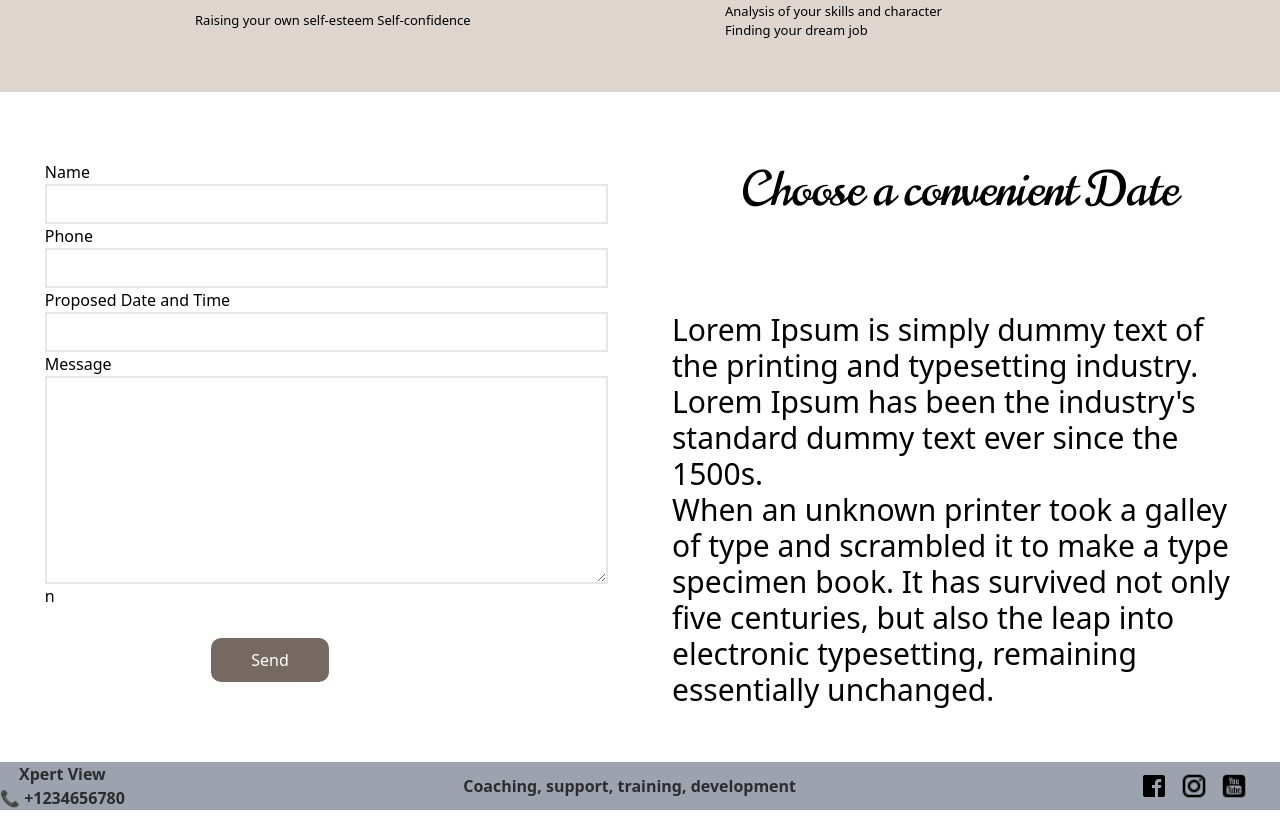
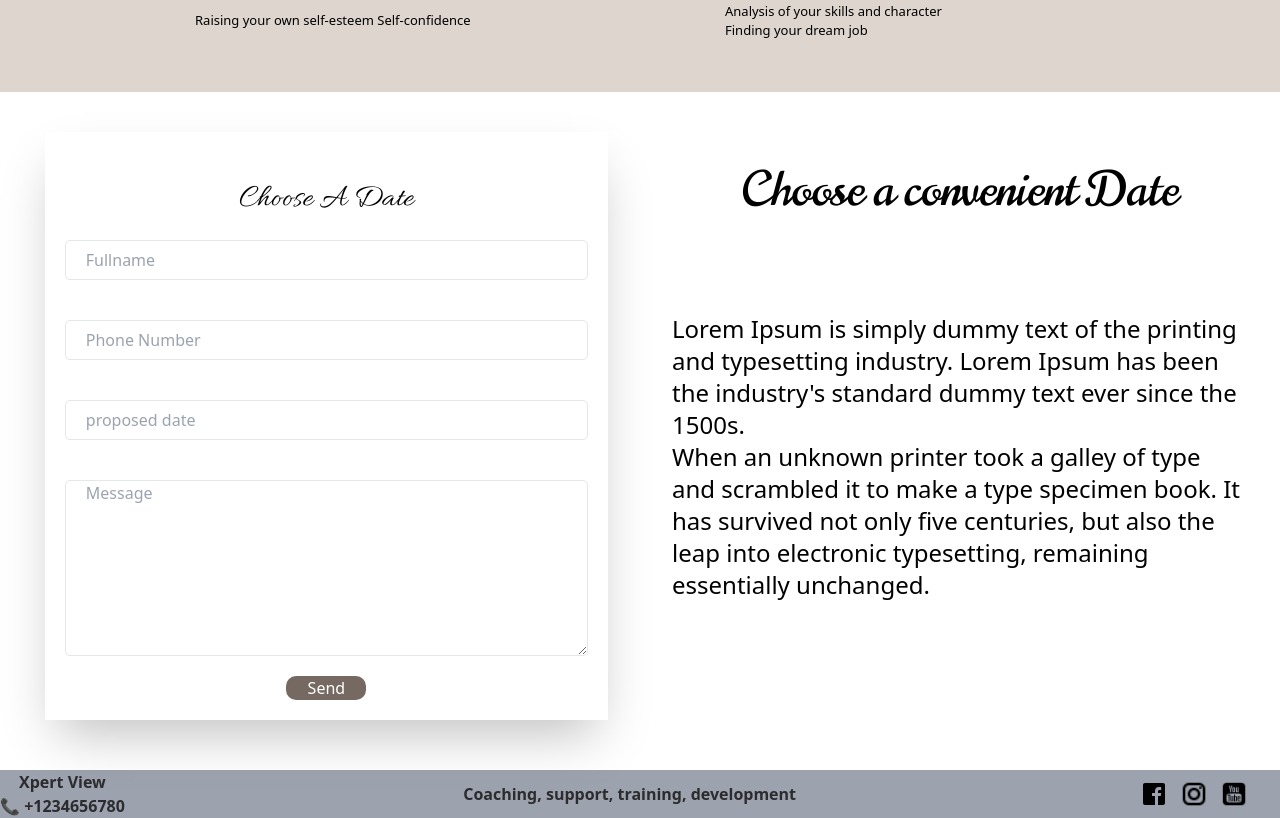
Before and after one commit to Biokes/xpertview-front-end, a React (Create React App) app: page /coaching in a window 1280 px wide. Shown: the part 1360-2178 px from the top of the page. Built offline with nearby package versions, Linux system fonts and the light colour scheme; some icons are missing.

Commit message:
update components froms

```diff
--- a/package.json
+++ b/package.json
@@ -12,10 +12,12 @@
     "@testing-library/react": "^13.4.0",
     "@testing-library/user-event": "^13.5.0",
     "axios": "^1.7.2",
+    "bootstrap": "^5.3.3",
     "formik": "^2.4.6",
     "hamburger-react": "^2.5.1",
     "init": "^0.1.2",
     "react": "^18.3.1",
+    "react-datepicker": "^7.3.0",
     "react-dom": "^18.3.1",
     "react-icon": "^1.0.0",
     "react-icons": "^5.2.1",
--- a/src/App.module.css
+++ b/src/App.module.css
@@ -14,6 +14,9 @@
 }
 .ptags>p{
     margin-block: 5px;
+}
+.listInner>li{
+    font-size: 20px;
 }
 .training{
     margin-inline: 4%;
--- a/src/pages/coaching/Consulation.jsx
+++ b/src/pages/coaching/Consulation.jsx
@@ -23,7 +23,7 @@ export default function Consultation(){
                 <p className={`text-center text-2xl ${styles.benefit} font-thin my-3`}>
                     What Does Consultation look like?</p>
                 <button  onClick={()=>{Navigate('/contact')}}
-                    className={'px-5 font-thin my-3 border-neutral-950 border-2'} >Sign up for a consultation</button>
+                    className={'px-5 font-thin my-3 border-neutral-950 border'} >Sign up for a consultation</button>
                 <img src={coach} className={'order-3 overflow-hidden w-[80vw] sm:w-[70vw] ' +
                     'sm:my-auto h-[100vw] sm:h-[300px] mx-auto '} alt="coach"/>
                 <div className={'font-thin text-sm my-5 md:justify-center items-center'}><Paragraph/></div>
@@ -45,7 +45,7 @@ export default function Consultation(){
                         <Paragraph/>
                     </div>
                     <button onClick={()=>{Navigate('/contact')}}
-                        className={'px-5 py-[4px] lg:my-[5%] text-thin border-neutral-950 border-2'}>
+                        className={'px-5 py-[4px] lg:my-[5%] text-thin border-neutral-950 border hover:animate-pulse'}>
                         Sign up for a consultation</button>
                 </div>
             </div>
--- a/src/pages/coaching/DateChoosing.jsx
+++ b/src/pages/coaching/DateChoosing.jsx
@@ -1,10 +1,14 @@
 import styles from '../../App.module.css';
-import { ErrorMessage, Field, Form, Formik } from 'formik';
+import { Field, Form, Formik } from 'formik';
 import * as Yup from 'yup';
-
+import {useState} from "react";
+import {toast, ToastContainer} from "react-toastify";
+import {useNavigate} from "react-router-dom";
     export default function DateChoosing() {
+    const [isLoading, setIsLoading] = useState(false)
+    const Navigate = useNavigate()
     const Text = () => (
-        <p className={'mx-[5%] md:font-normal md:text-normal lg:font-thin lg:text-3xl'}>
+        <p className={'mx-[5%] md:font-normal md:text-sm lg:font-thin lg:text-2xl'}>
             Lorem Ipsum is simply dummy text of the printing and typesetting
             industry. Lorem Ipsum has been the industry's standard dummy
             text ever since the 1500s. <br />
@@ -13,61 +17,98 @@ export default function DateChoosing() {
             but also the leap into electronic typesetting, remaining essentially unchanged.
         </p>
     );
-
     const Inputs = () => (
+        <>
             <Formik
                     initialValues={{ name: '', phone: '', date: '', message: '' }}
                     validationSchema={Yup.object({
-                name: Yup.string().required('Required'),
-                phone: Yup.number().typeError('Must be a number').required('Required'),
+                        name: Yup.string().required('Fullname is Required'),
+                        phone: Yup.number().typeError('Must be a number').required('Phone number is Required'),
                         date: Yup.string().required('Date is required'),
                         message: Yup.string().required('Message is Required'),
                     })}
-            onSubmit={(values, { setSubmitting }) => {
-                // handle form submission
-                console.log(values);
+                    onSubmit={async (values, { setSubmitting }) => {
+                        setIsLoading(true)
+                        try {
+                            const response = await fetch('https://your-api-endpoint.com/api/v1/xpertView/coaching', {
+                                method: 'POST',
+                                headers: {
+                                    'Content-Type': 'application/json',
+                                },
+                                body: JSON.stringify(values),
+                            });
+
+                            if (response.status===200) {
+                                console.log(response)
+                                toast("Request Succesfully sent.",{
+                                    position:'top-center',
+                                    pauseOnHover:true,
+                                    progress:undefined,
+                                    autoClose:3000,
+                                    hideProgressBar:false,
+                                    draggable:false
+                                })
+                                Navigate('/home')
+                            }
+                            const data = await response.json();
+                            console.log('Success:', data);
+                        } catch (error) {
+                            console.log(error.message)
+                            toast(`${error.message}`,{
+                                position:'top-center',
+                                pauseOnHover:true,
+                                progress:undefined,
+                                autoClose:3000,
+                                hideProgressBar:false,
+                                draggable:false
+                            })
+                            console.error('Error:', error);
+                        } finally {
                             setSubmitting(false);
+                        }
                     }}
                 >
                     {({ errors, touched }) => (
                         <Form>
-                    <div className={`flex flex-col ml-[7%] mr-[5%]`}>
-                        <div className={'flex flex-col mt-[5%]'}>
-                            <label htmlFor="name">Name</label>
-                            <Field name="name" type="text" className={'border-2 h-10'} />
-                            <ErrorMessage name="name" component="div" className="text-red-500" />
+                            <div className={`flex flex-col ml-[7%] mr-[5%] shadow-2xl p-[20px]`}>
+                                <div className={'flex flex-col mt-[5%] '}>
+                                    <label htmlFor="name" className={`${styles.headerText} my-[5px] text-center text-7xl`}>Choose A Date</label>
+                                    <Field name="name" type="text" placeholder='Fullname'  className={`border rounded-[5px]
+                                        pl-[20px] h-10 my-[20px]`}/>
                                     {touched.name && errors.name && <div className="text-red-500">{errors.name}</div>}
-
-                            <label htmlFor="phone">Phone</label>
-                            <Field name="phone" type="number" className={'border-2 h-10'} />
-                            <ErrorMessage name="phone" component="div" className="text-red-500" />
+                                    <Field name="phone" type="number" placeholder='Phone Number ' className={`border rounded-[5px]
+                                        pl-[20px] h-10 my-[20px]`}/>
                                     {touched.phone && errors.phone && <div className="text-red-500">{errors.phone}</div>}
-
-                            <label htmlFor="date">Proposed Date and Time</label>
-                            <Field name="date" type="text" className={'border-2 h-10'} />
-                            <ErrorMessage name="date" component="div" className="text-red-500" />
+                                    <Field name="date" type="text" placeholder='proposed date' className={`border rounded-[5px]
+                                        pl-[20px] h-10 my-[20px]`}/>
                                     {touched.date && errors.date && <div className="text-red-500">{errors.date}</div>}
-
-                            <label htmlFor="message">Message</label>
-                            <Field name="message" as="textarea" className={'border-2 h-52'} />n
-                            <ErrorMessage name="message" component="div" className="text-red-500" />
+                                    <Field name="message" as="textarea" placeholder="Message"
+                                           className={'border h-44 my-[20px] rounded-[5px] pl-[20px]'} />
                                     {touched.message && errors.message && <div className="text-red-500">{errors.message}</div>}
                                 </div>
-                        <div className={'flex justify-center items-center my-[30px] ml-[-20%]'}>
-                            <button type="submit" className={'bg-[#756961] py-[10px] text-white px-[40px] rounded-[10px]'}>Send</button>
+                                <div className={'flex justify-center items-center '}>
+                                    <button type="submit"
+                                            className={'bg-[#756961] w-[80px] text-white text-center rounded-[10px]'}>
+                                        {isLoading? (
+                                            <div>
+                                                LoadingLoop
+                                            </div>
+                                        ): (<p>Send</p>)
+                                        }</button>
                                 </div>
                             </div>
                         </Form>
+
                         )}
             </Formik>
+         <ToastContainer/>
+        </>
     );
-
     const Header = () => (
         <p className={`${styles.benefit} text-[300%] text-center`}>
             Choose a convenient Date
         </p>
     );
-
     return (
             <div className={`grid my-[40px] ${styles.largeGrid} lg:grid-rows-2 lg:grid-cols-2`}>
                 <div className={`order-1 md:order-2 lg:order-3 lg:mt-[10%]`}>
--- a/src/pages/layouts/Choose.jsx
+++ b/src/pages/layouts/Choose.jsx
@@ -23,7 +23,7 @@ export default function Choose(){
                     <p className='text-center py-[15px] px-[40px] text-xl'>
                         I cordially invite you to the training, the next training date is August 22, 2024</p>
                     <button onClick={()=>Navigate('/training')}
-                        className='my-[20px] bg-white text-[#000000] px-[3vw] py-[1vw] rounded-[5px]'>
+                        className='my-[20px] bg-white text-[#000000] px-[1vw] py-[0.6vw] rounded-[5px]'>
                         Sign up for training</button>
                 </div>
                 <div className="bg-[#756961] text-white md:w-[500px] px-[20px]
@@ -33,7 +33,7 @@ export default function Choose(){
                         I cordially invite you for a consultation, call me and
                          we will arrange an appointment.</p>
                     <button onClick={()=>{Navigate('/coaching')}}
-                    className='my-[20px] bg-white text-[#000000] px-[3vw] py-[1vw] rounded-[5px]'>
+                    className='my-[20px] bg-white text-[#000000] px-[1vw] py-[0.6vw] rounded-[5px]'>
                     Individual meeting</button>
                 </div>
             </div>
--- a/src/pages/train/FormText.jsx
+++ b/src/pages/train/FormText.jsx
@@ -35,7 +35,7 @@ export default function FormText() {
         }
     };
     return (
-        <div className="flex flex-col justify-center items-center bg-gray-300">
+        <div className="flex flex-col justify-center items-center bg-gray-200">
             <Formik
                 initialValues={{ name: '', phoneNumber: '', message: '' }}
                 validationSchema={validationSchema}
@@ -44,11 +44,12 @@ export default function FormText() {
                 {({ errors, touched }) => (
                     <Form className="flex flex-col justify-center items-center">
                         <div className="my-[2%] items-start">
-                            <p className="mb-[1%] w-[100%]">Name Surname</p>
+                            <p className="mb-[1%] w-[100%]">Fullname</p>
                             <Field
                                 type="text"
                                 name="name"
-                                className={`border-2 w-[80vw] sm:w-[350px] lg:w-[450px] h-[40px]
+                                placeholder="Fullname"
+                                className={`border rounded-[5px] w-[80vw] sm:w-[350px] lg:w-[450px] h-[40px] pl-[10px]
                                     ${errors.name && touched.name ? 'border-red-500' : 'border-gray-500'}`}
                             />
                             {errors.name && touched.name ? <div className="text-red-500 text-sm">{errors.name}</div> : null}
@@ -57,7 +58,8 @@ export default function FormText() {
                             <Field
                                 type="text"
                                 name="phoneNumber"
-                                className={`border-2 h-[40px] w-[80vw] sm:w-[350px] lg:w-[450px]
+                                placeholder="PhoneNumber"
+                                className={`rounded-[4px] border h-[40px] w-[80vw] sm:w-[350px] lg:w-[450px] pl-[10px]
                                     ${errors.phoneNumber && touched.phoneNumber ? 'border-red-500' : 'border-gray-500'}`}
                             />
                             {errors.phoneNumber && touched.phoneNumber ? <div className="text-red-500 text-xs">{errors.phoneNumber}</div> : null}
@@ -66,13 +68,15 @@ export default function FormText() {
                             <Field
                                 name="message"
                                 as="textarea"
-                                className={`h-[150px] border-2 w-[80vw] sm:w-[350px] lg:w-[450px]
+                                placeholder="Message"
+                                className={`h-[150px] border rounded-[5px] w-[80vw] sm:w-[350px] lg:w-[450px] pl-[10px]
                                     ${errors.message && touched.message ? 'border-red-500' : 'border-gray-500'}`}
                             />
                             {errors.message && touched.message ? <div className="text-red-500 text-sm">{errors.message}</div> : null}
                         </div>
                         <div className="flex justify-center items-center">
-                            <button type="submit" className="justify-center bg-[#756961] w-[100px] h-[40px] text-[#fff] rounded-[12px]">Send</button>
+                            <button type="submit" className="justify-center  items-center bg-[#756961] w-[70px] h-[30px]
+                            text-[#fff] text-sm rounded-[5px]">Send</button>
                         </div>
                     </Form>
                 )}
--- a/src/pages/train/TrainingText.jsx
+++ b/src/pages/train/TrainingText.jsx
@@ -1,7 +1,7 @@
 export default function     TrainingText(){
     return (
-                <p className='px-[20px] font-thin md:text-xl md:mt-[-40px]
-                         lg:mt-[20px] lg:mb-[20px]'>
+                <p className='px-[20px] font-thin md:text-md md:mt-[-40px]
+                         lg:mt-[20px] lg:mb-[20px] my-[10px] mx-[10px]'>
                     Here are many variations of passages of Lorem Ipsum available,
                     but the majority have suffered alteration in some form,
                     by injected humour, or randomised words which don't
--- a/src/routes/Routes.jsx
+++ b/src/routes/Routes.jsx
@@ -12,7 +12,7 @@ import Contact from "../pages/contact/Contact";
 export const ROUTES = createBrowserRouter(
     createRoutesFromElements(
         <>
-            <Route path='training' element={<Training/>}/>
+            <Route path='/training' element={<Training/>}/>
             <Route path='/' element={<HomeLayout/>}/>
             <Route path="/home" element={<HomeLayout/>}/>
             < Route path="/register" element={<Register/>}/>
```
Also changed, not shown: src/pages/layouts/Benefit.jsx (+5 -5 lines), src/pages/layouts/HomeLayout.jsx (+5 -4 lines), 1 other file (tests, documents, lock files or other folders). Lines whose indentation alone changed are shown as unchanged.
